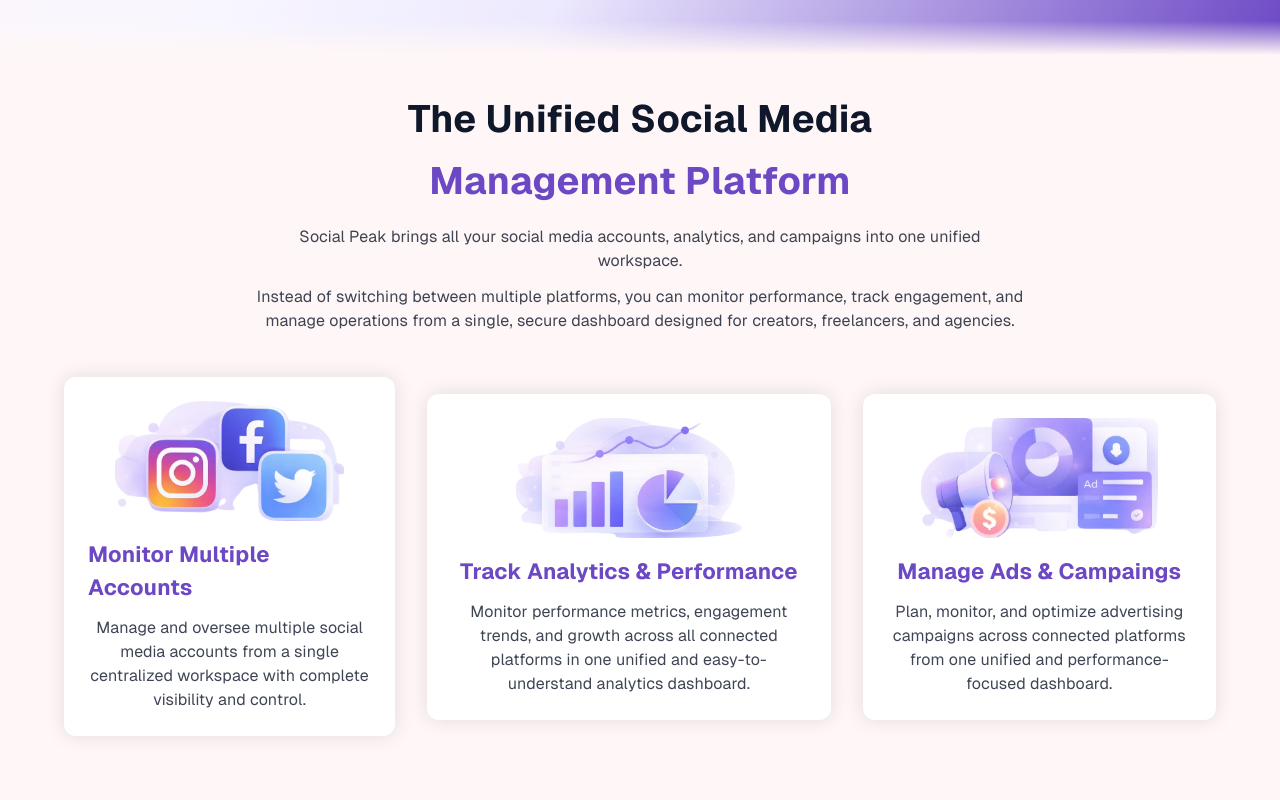
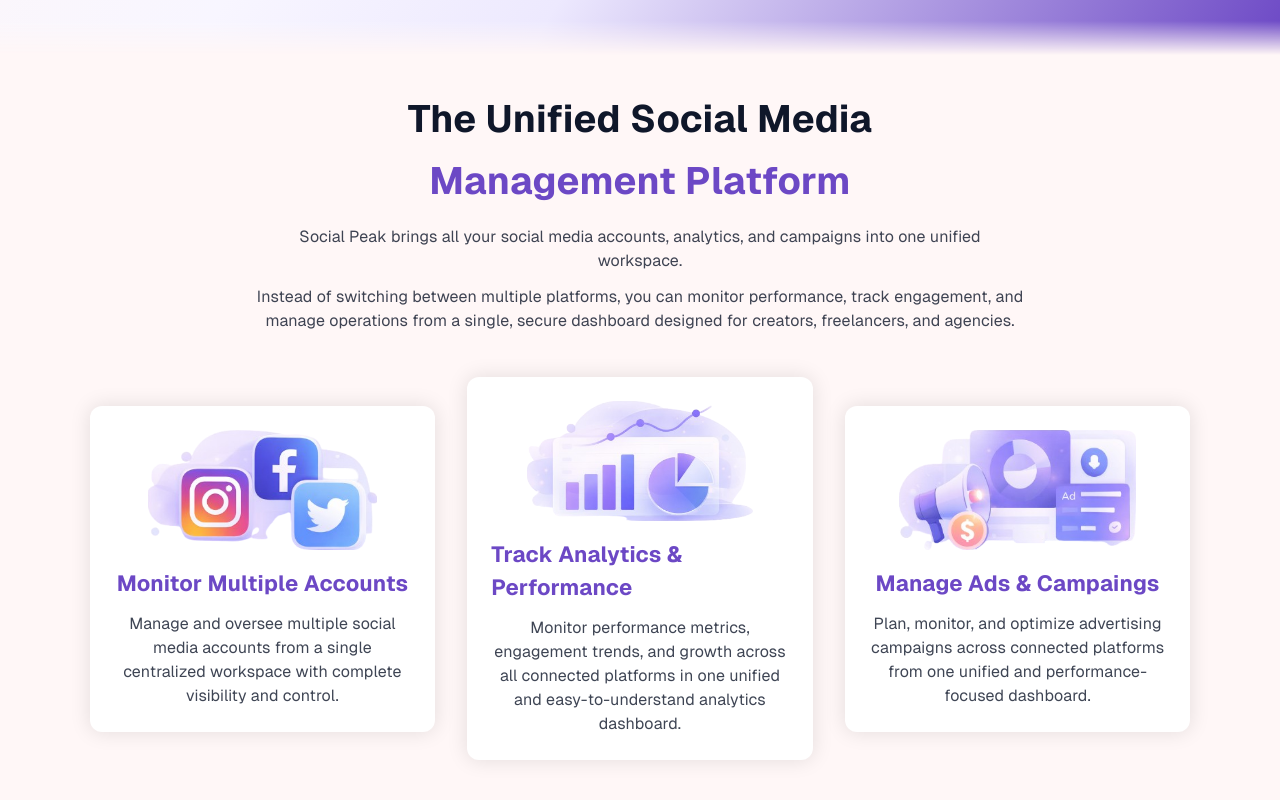
Before and after one commit to socialpeakhq/social-peak-landing, a React (Vite) app: page / in a window 1280 px wide. Shown: the part 705-1505 px from the top of the page. Built offline with nearby package versions, Linux system fonts and the light colour scheme.

Commit message:
changes for features section , created how it works files

```diff
--- a/src/pages/home/components/Features/styles.module.scss
+++ b/src/pages/home/components/Features/styles.module.scss
@@ -33,8 +33,12 @@
 .cardsContainer {
   display: flex;
   align-items: center;
+  justify-content: center;
   max-width: 90%;
   margin: 0 auto;
   gap: 32px;
   margin-top: 32px;
+  & > div {
+    width: 30%;
+  }
 }
```
Also changed, not shown: src/pages/home/components/HowItWorks/index.tsx (added), src/pages/home/components/HowItWorks/styles.module.scss (added).
